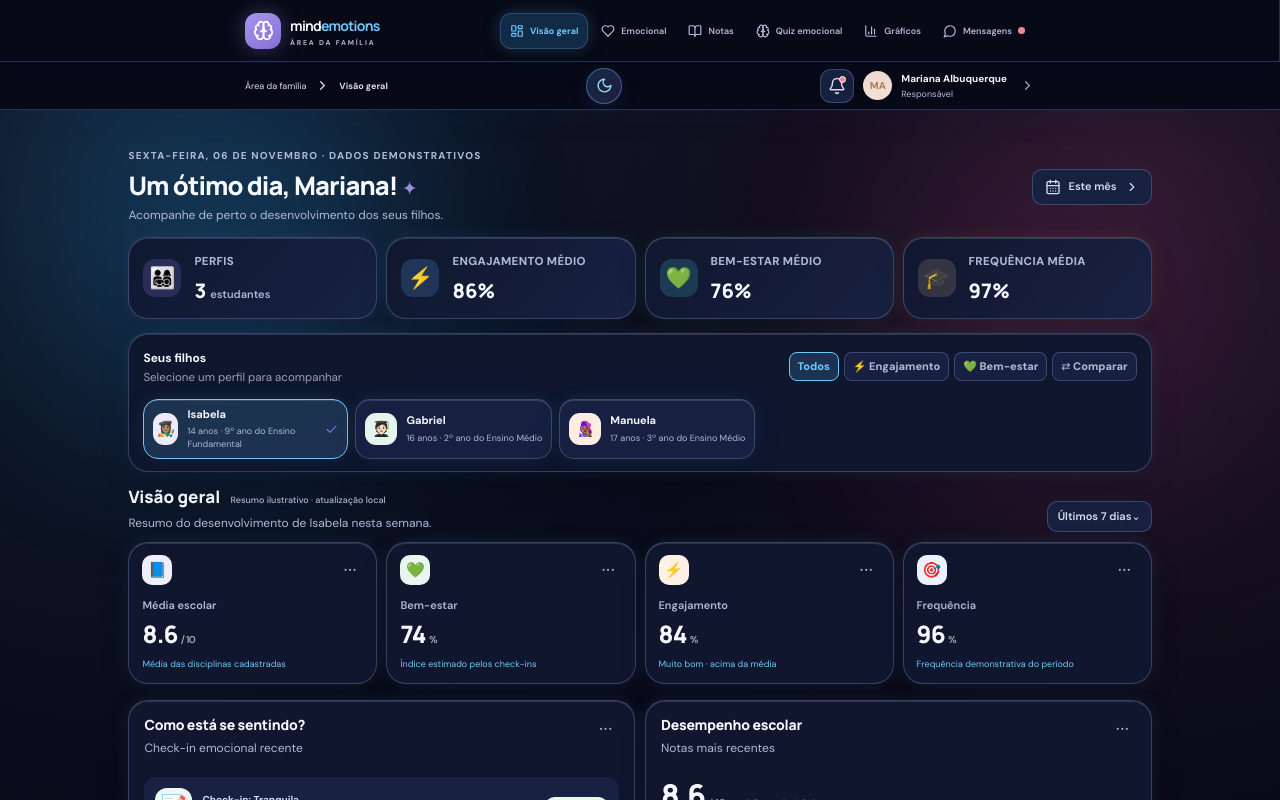
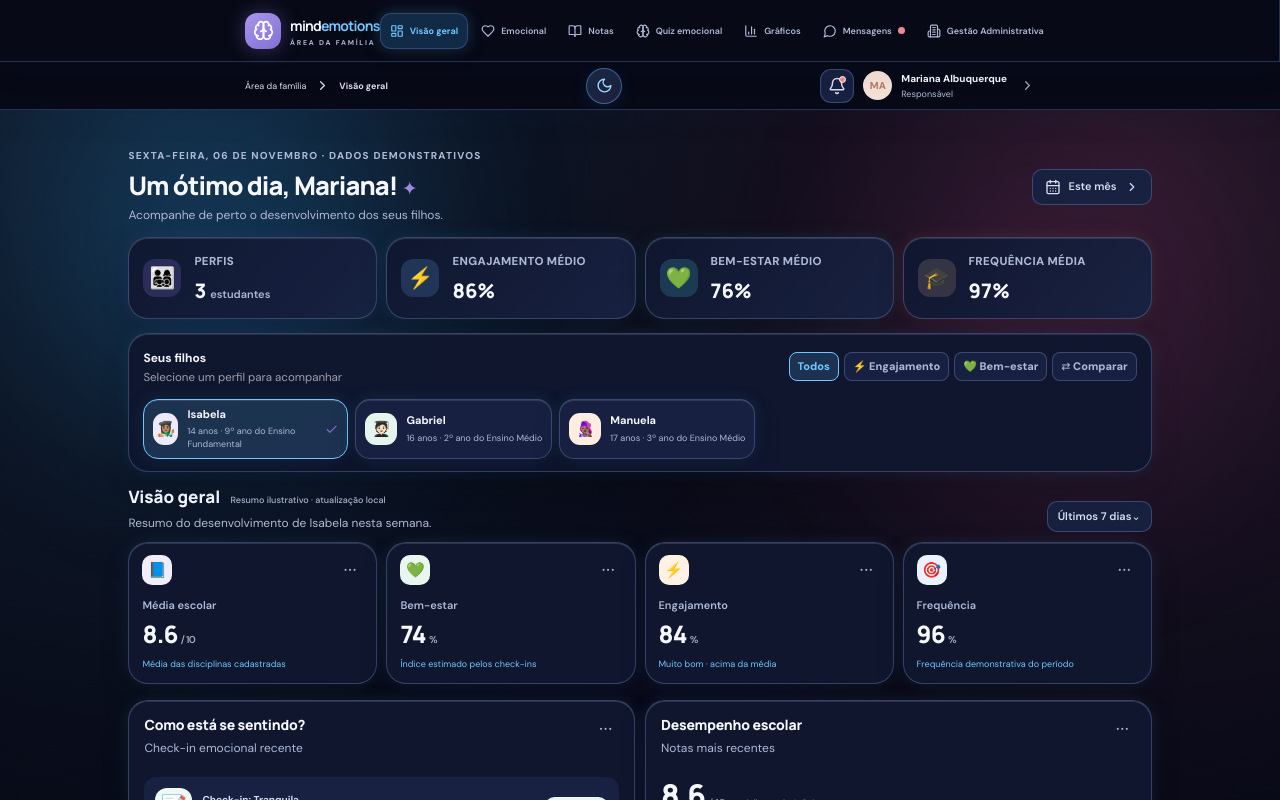
Before and after one commit to Tgmidasx7/MIND-EMOTIONS-ULTRA, a React (Vite) app: page / in a window 1280 px wide. Shown: the top 800 px of the page. Built offline with nearby package versions, Linux system fonts and the light colour scheme.

Commit message:
Add administrative workspace navigation and page

```diff
--- a/src/main.jsx
+++ b/src/main.jsx
@@ -18,6 +18,7 @@ import {
   Sun,
   Moon,
   Flower2,
+  Building2,
 } from "lucide-react";
 import { seedStudents } from "./data/students.js";
 import {
@@ -34,6 +35,7 @@ import {
 import { quizQuestions, applyCheckin } from "./domain/checkin.js";
 import { appUrl, parseAppUrl } from "./domain/routes.js";
 import { Metric, EmotionRow, Subnav } from "./components/ui.jsx";
+import Admin from "./components/Admin.jsx";
 import "./styles/index.css";
 
 const tabs = [
@@ -43,6 +45,7 @@ const tabs = [
   ["quiz", "Quiz emocional", Brain],
   ["insights", "Gráficos", BarChart3],
   ["chat", "Mensagens", MessageCircle],
+  ["admin", "Gestão Administrativa", Building2],
 ];
 function App() {
   const [initialRoute] = useState(() =>
@@ -1343,6 +1346,7 @@ function App() {
               )}
             </section>
           )}
+          {tab === "admin" && <Admin />}
           {tab === "chat" && (
             <section>
               <Subnav
```
